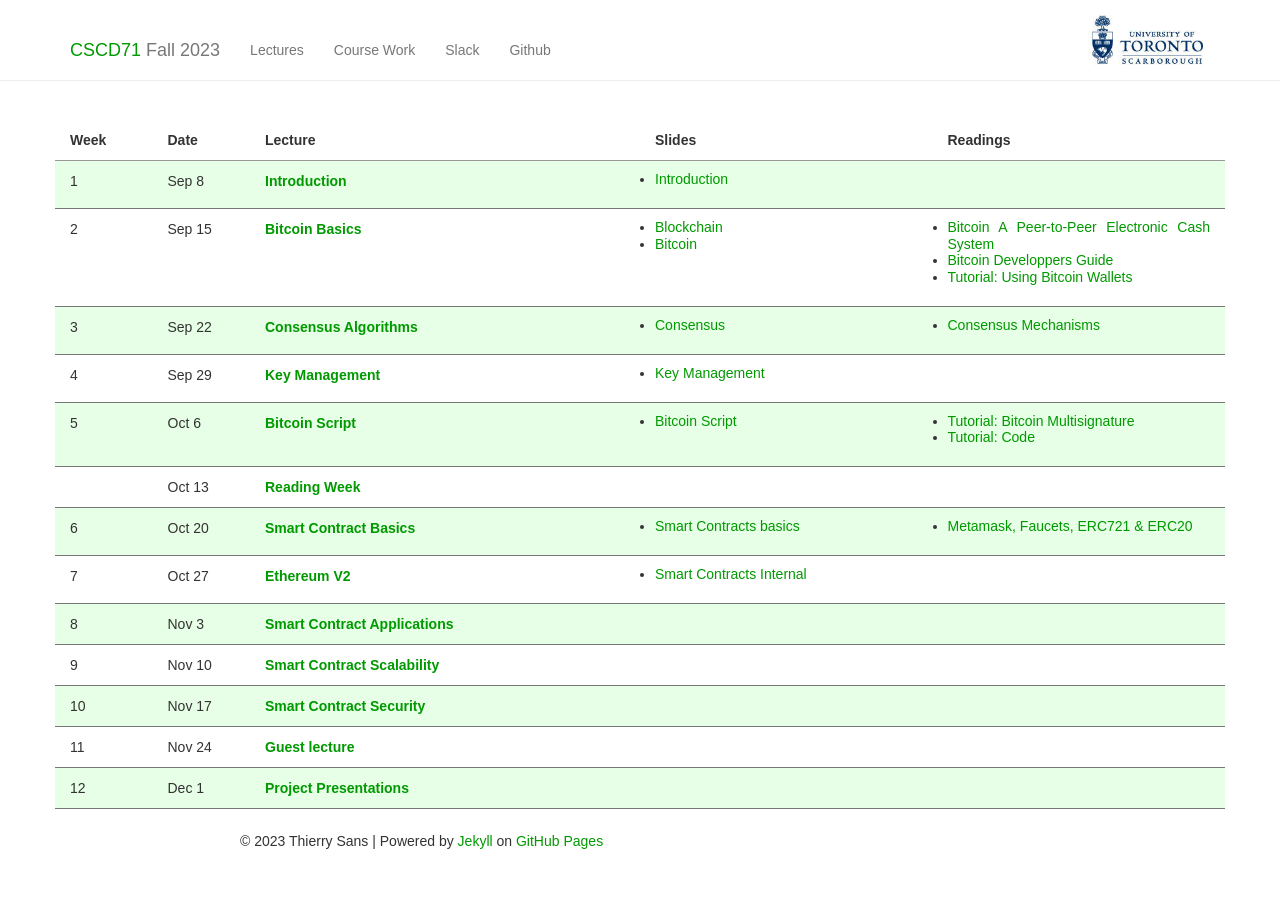
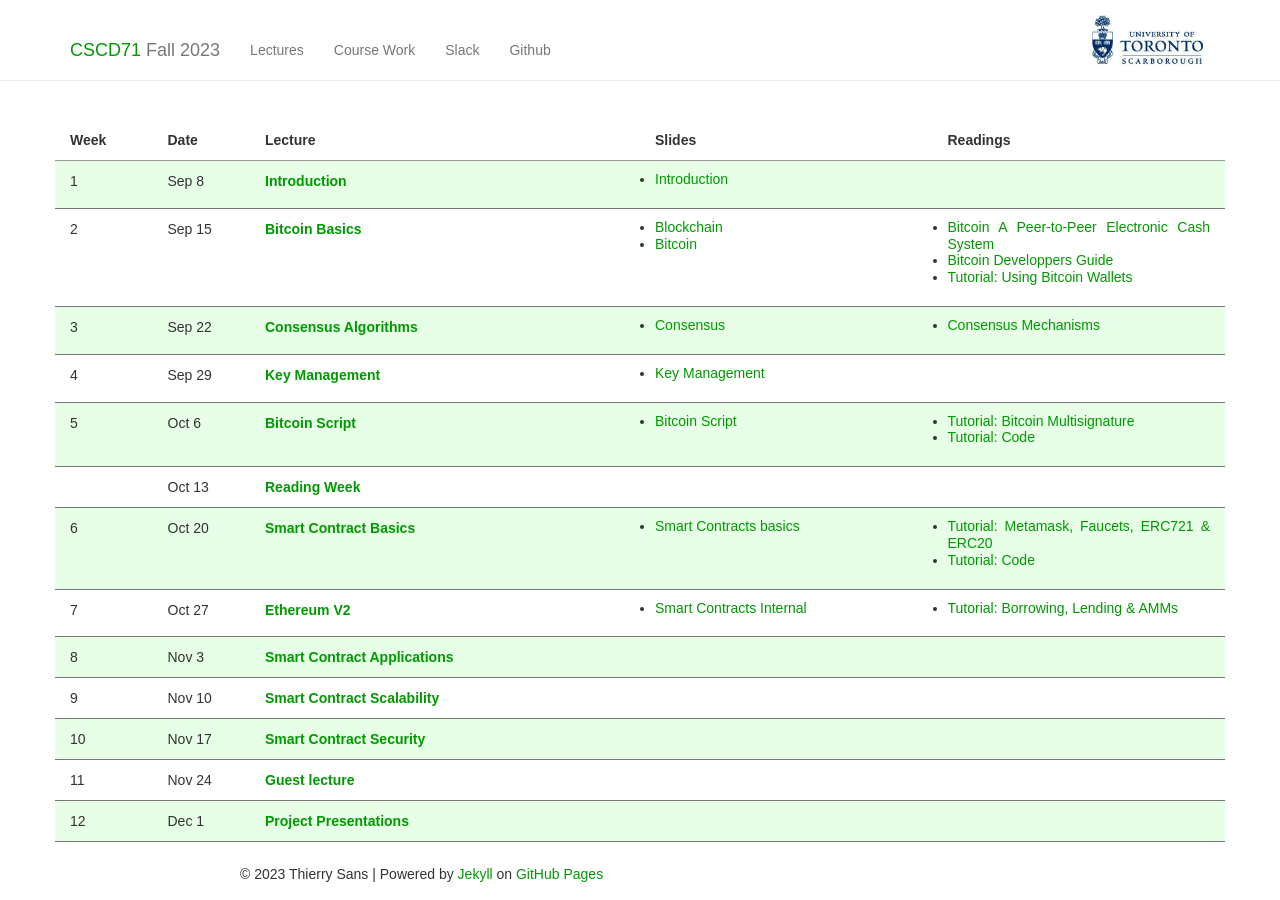
Before and after one commit to ThierrySans/CSCD71, a Jekyll site: the page built from lectures/index.md, in a window 1280 px wide. Built offline with Jekyll 4.4.1, drawn with Linux system fonts in a browser that asks for light colours; nearby versions of some CDN libraries; library files that are not in the unit come from our copies.

Commit message:
tutorial materials

```diff
--- a/_data/lectures.yml
+++ b/_data/lectures.yml
@@ -34,11 +34,14 @@
   notes:
       Smart Contracts basics: 06/CSCD71-SmartContracts.pdf
   readings:
-      Metamask, Faucets, ERC721 & ERC20: https://docs.google.com/presentation/d/1qRjB8CMseIbbsgjkMmQ4cXtpHgV4lxgTSoerK8Tcc94/edit?usp=sharing
+      "Tutorial: Metamask, Faucets, ERC721 & ERC20": https://docs.google.com/presentation/d/1qRjB8CMseIbbsgjkMmQ4cXtpHgV4lxgTSoerK8Tcc94/edit?usp=sharing
+      "Tutorial: Code": https://github.com/lakhwani/cscd71/tree/main/tutorial-3
 
 - week: Ethereum V2
   notes:
       Smart Contracts Internal: 07/CSCD71-EthereumV2.pdf
+  readings:
+      "Tutorial: Borrowing, Lending & AMMs": https://docs.google.com/presentation/d/1F93WIY2GRPCyRw6W6fhNtj9nOkYdnqZ48AkBBXfaaP8/edit#slide=id.g13bbb6e15e6_0_0
 
 - week: Smart Contract Applications
   # notes:
```
